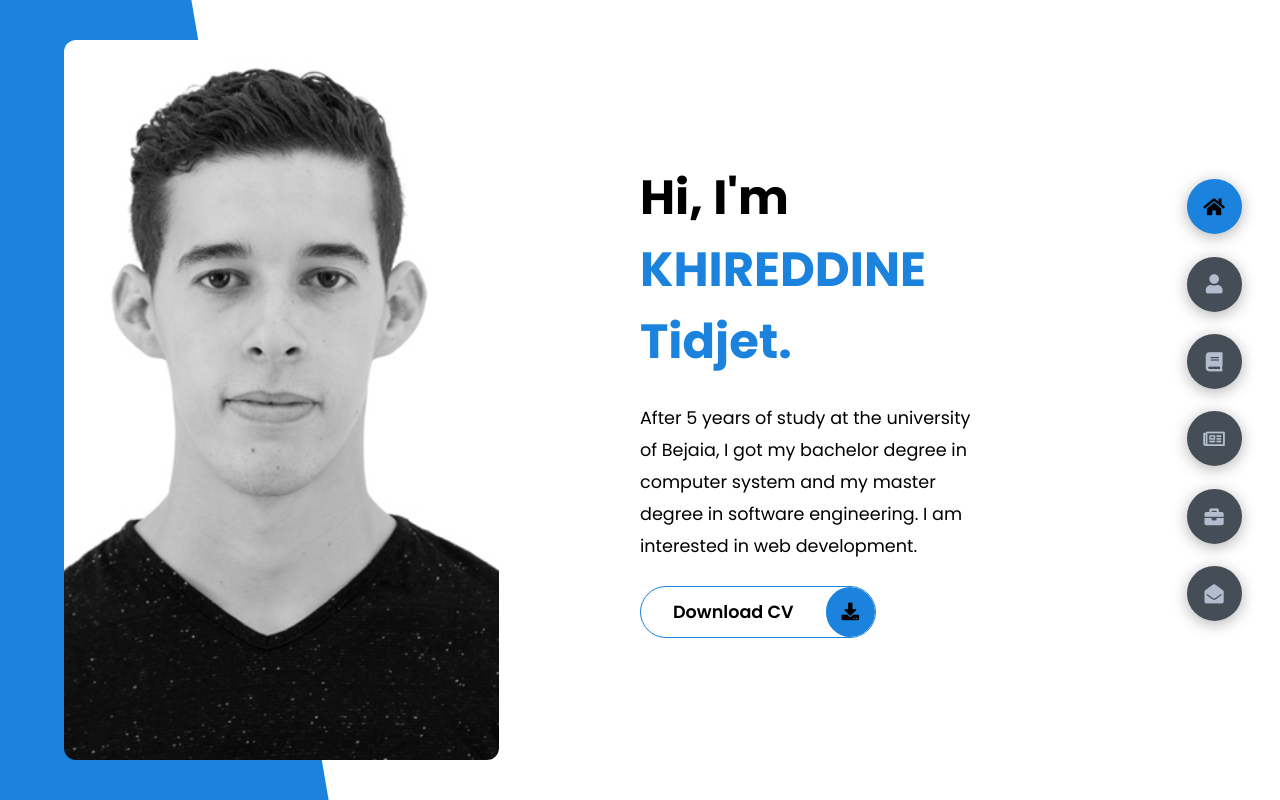
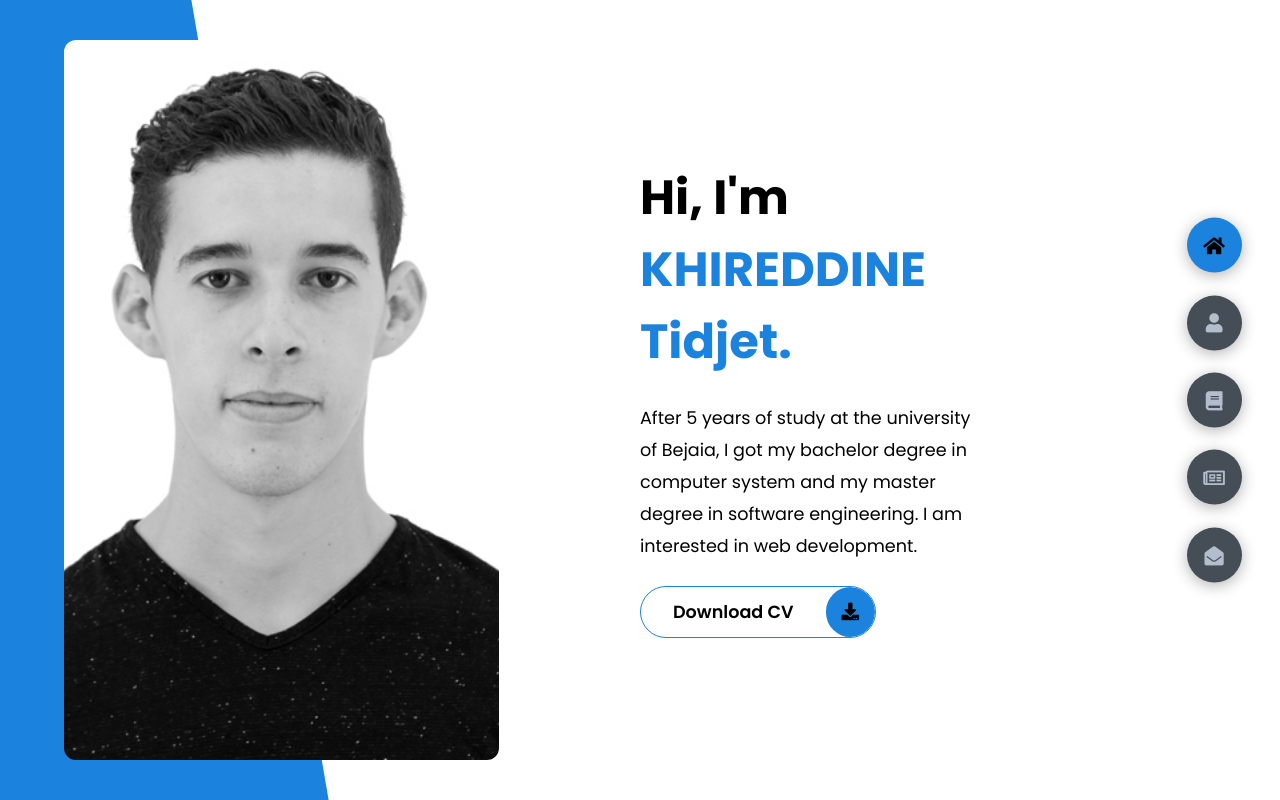
Before and after one commit to TIDJET-23/KHIREDDINE, a plain HTML site: page index.html in a window 1280 px wide. Drawn offline with Linux system fonts and the light colour scheme; files whose address does not match are found by name.

Commit message:
remove icon of project

```diff
--- a/index.html
+++ b/index.html
@@ -761,9 +761,9 @@
             <i class="far fa-newspaper"></i>
         </div>
 
-        <div class="control" data-id="portfolio">
+        <!-- <div class="control" data-id="portfolio">
             <i class="fas fa-briefcase"></i>
-        </div>
+        </div> -->
 
         <div class="control" data-id="contact">
             <i class="fas fa-envelope-open"></i>
```
